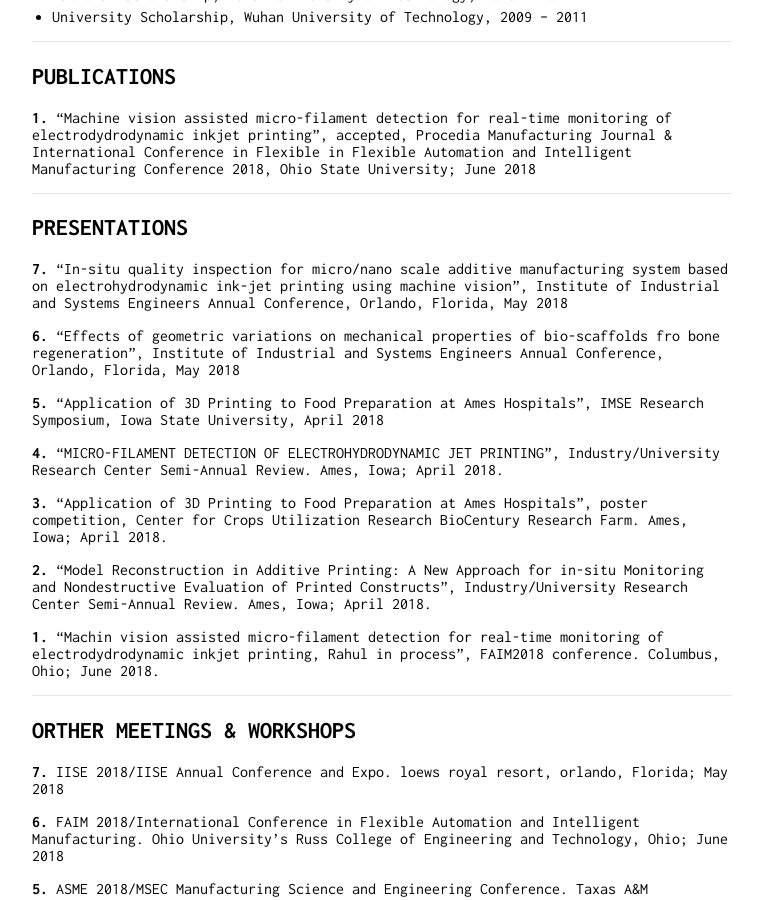
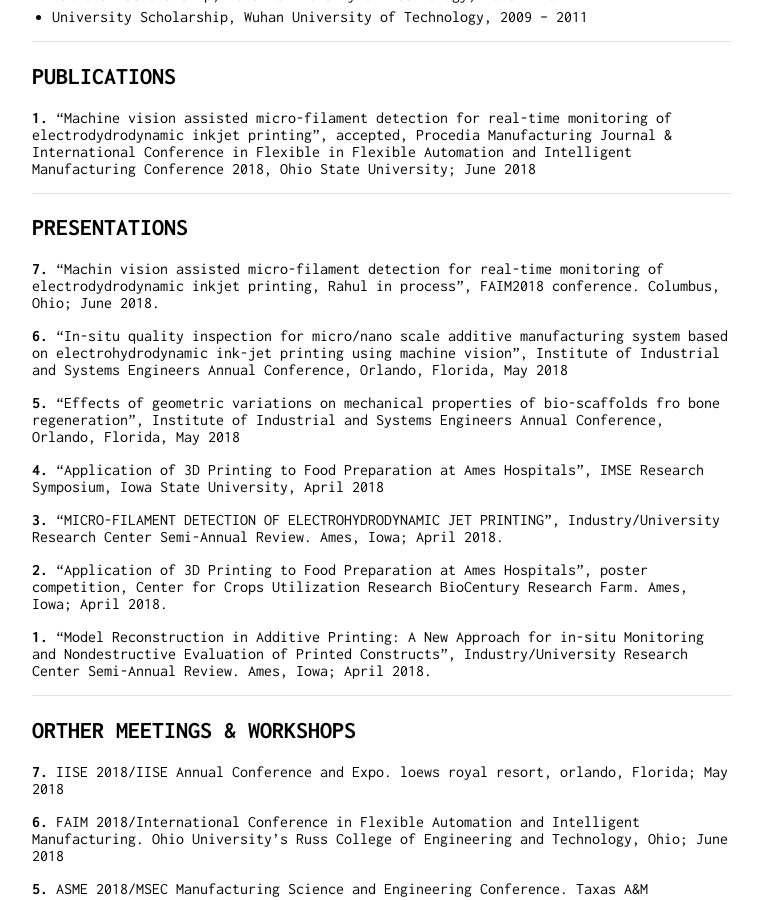
Before and after one commit to zhangxiao2018/zhangxiao2018.github.io, a Jekyll site: the page built from index.md, in a window 1280 px wide and 900 px high, scrolled down 1819 px. Shown: the whole window, without its empty margins (258-1017 px from the left). Built offline with Jekyll 4.4.1, drawn with Linux system fonts in a browser that asks for light colours; our own code applies the rules of GitHub Pages for plain Markdown files.

Commit message:
Update index.md

```diff
--- a/index.md
+++ b/index.md
@@ -89,19 +89,21 @@ Packing and testing wafer, maintain PVD, CVD, photoresist coater/decoater machin
 
 - - -
 ## PRESENTATIONS
-**7.** “In-situ quality inspection for micro/nano scale additive manufacturing system based on electrohydrodynamic ink-jet printing using machine vision”, Institute of Industrial and Systems Engineers Annual Conference, Orlando, Florida, May 2018
+**7.** “Machin vision assisted micro-filament detection for real-time monitoring of electrodydrodynamic inkjet printing, Rahul in process”, FAIM2018 conference. Columbus, Ohio; June 2018.
 
-**6.** “Effects of geometric variations on mechanical properties of bio-scaffolds fro bone regeneration”, Institute of Industrial and Systems Engineers Annual Conference, Orlando, Florida, May 2018
+**6.** “In-situ quality inspection for micro/nano scale additive manufacturing system based on electrohydrodynamic ink-jet printing using machine vision”, Institute of Industrial and Systems Engineers Annual Conference, Orlando, Florida, May 2018
 
-**5.** “Application of 3D Printing to Food Preparation at Ames Hospitals”, IMSE Research Symposium, Iowa State University, April 2018
+**5.** “Effects of geometric variations on mechanical properties of bio-scaffolds fro bone regeneration”, Institute of Industrial and Systems Engineers Annual Conference, Orlando, Florida, May 2018
 
-**4.** “MICRO-FILAMENT DETECTION OF ELECTROHYDRODYNAMIC JET PRINTING”, Industry/University Research Center Semi-Annual Review. Ames, Iowa; April 2018.
+**4.** “Application of 3D Printing to Food Preparation at Ames Hospitals”, IMSE Research Symposium, Iowa State University, April 2018
 
-**3.** “Application of 3D Printing to Food Preparation at Ames Hospitals”, poster competition, Center for Crops Utilization Research BioCentury Research Farm. Ames, Iowa; April 2018.
+**3.** “MICRO-FILAMENT DETECTION OF ELECTROHYDRODYNAMIC JET PRINTING”, Industry/University Research Center Semi-Annual Review. Ames, Iowa; April 2018.
 
-**2.** “Model Reconstruction in Additive Printing: A New Approach for in-situ Monitoring and Nondestructive Evaluation of Printed Constructs”, Industry/University Research Center Semi-Annual Review. Ames, Iowa; April 2018.
+**2.** “Application of 3D Printing to Food Preparation at Ames Hospitals”, poster competition, Center for Crops Utilization Research BioCentury Research Farm. Ames, Iowa; April 2018.
 
-**1.** “Machin vision assisted micro-filament detection for real-time monitoring of electrodydrodynamic inkjet printing, Rahul in process”, FAIM2018 conference. Columbus, Ohio; June 2018.
+**1.** “Model Reconstruction in Additive Printing: A New Approach for in-situ Monitoring and Nondestructive Evaluation of Printed Constructs”, Industry/University Research Center Semi-Annual Review. Ames, Iowa; April 2018.
+
+
 
 - - -
 ## ORTHER MEETINGS & WORKSHOPS
```
